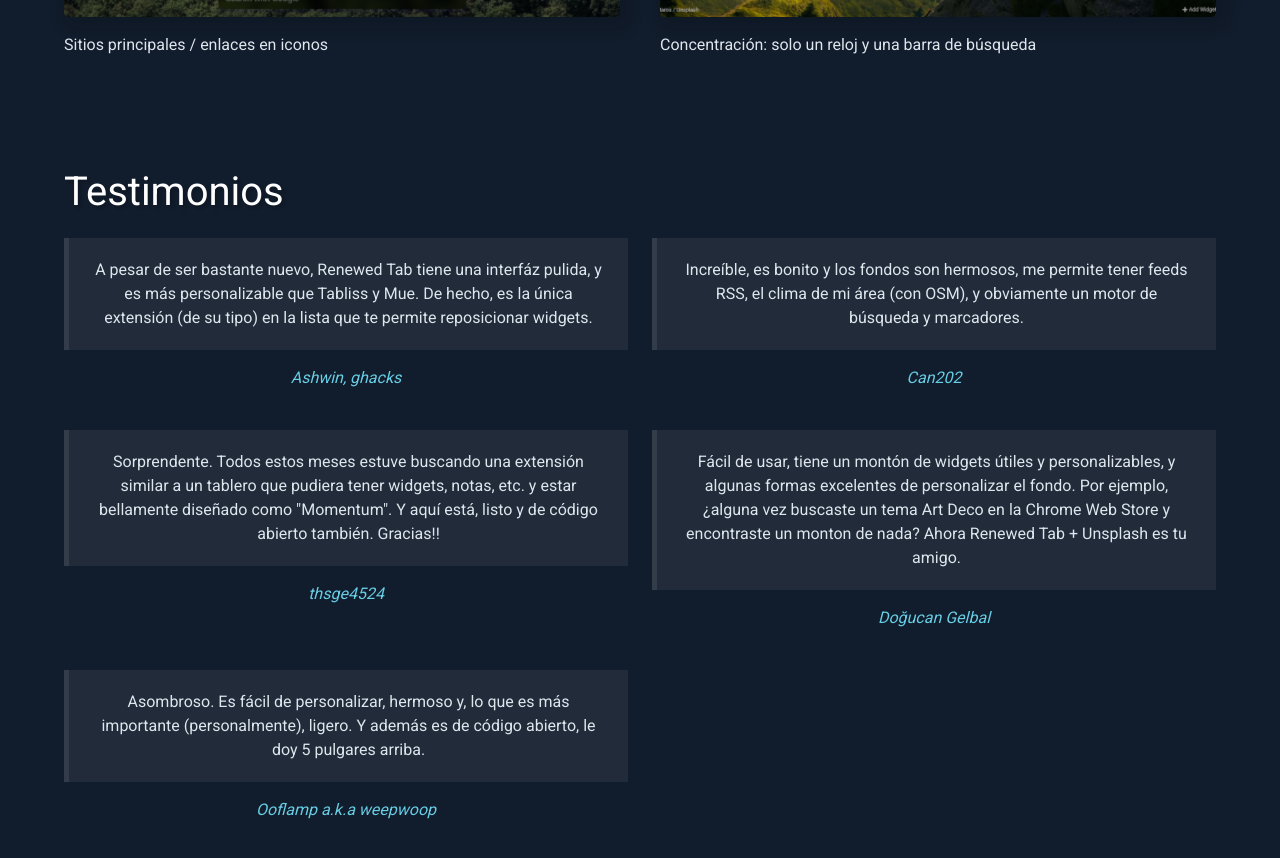
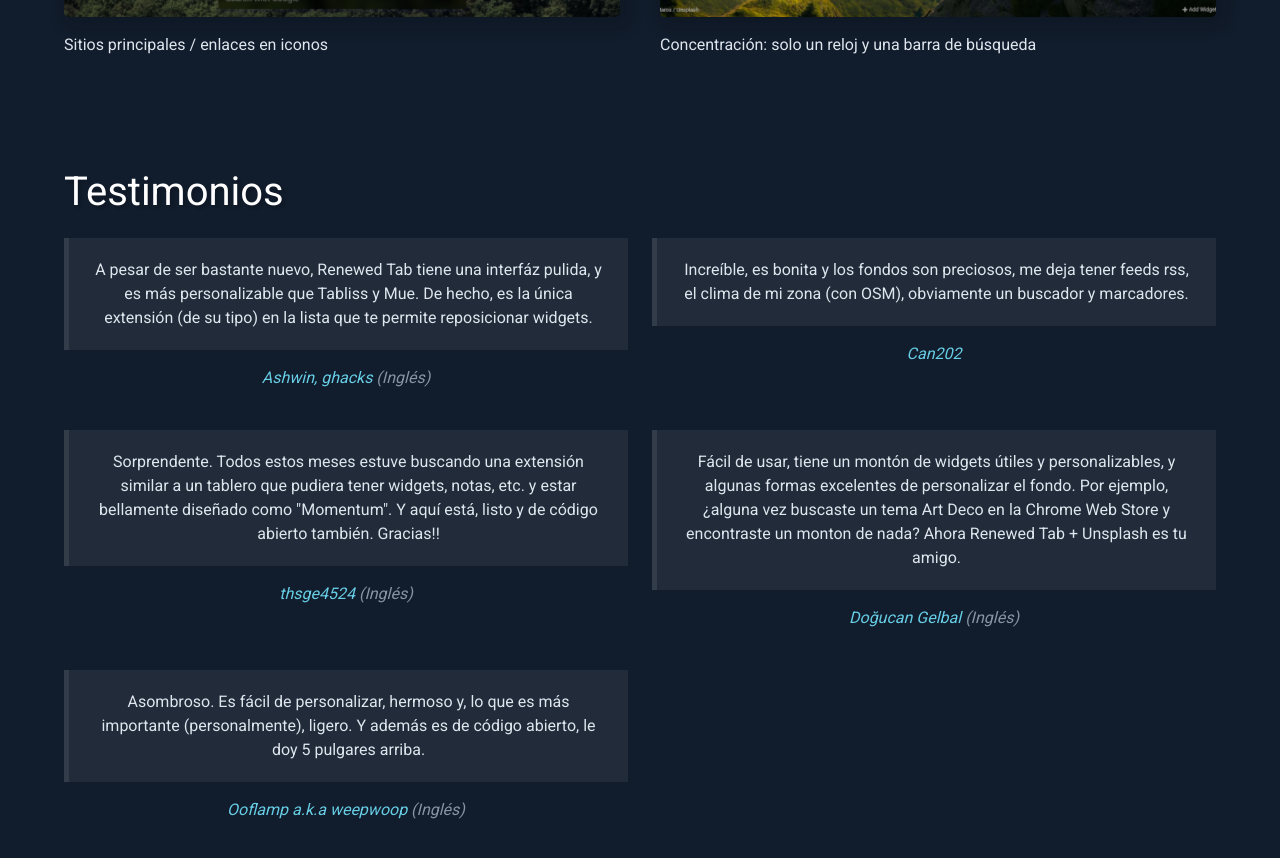
Before and after one commit to rubenwardy/renewedtab_website, a Jekyll site: the page built from es/index.html, in a window 1280 px wide and 900 px high, scrolled down 5120 px. Shown: the top 858 px of the window. Built offline with Jekyll 4.4.1, drawn with Linux system fonts in a browser that asks for light colours.

Commit message:
Add label for testimonial source languages

```diff
--- a/_data/en/testimonials.yml
+++ b/_data/en/testimonials.yml
@@ -7,6 +7,7 @@
 
 - url: https://addons.mozilla.org/en-GB/firefox/addon/renewed-tab/reviews/1735086/?utm_content=testimonial&utm_medium=referral&utm_source=renewedtab.com
   author: Can202
+  lang: Spanish
   text: >
     Incredible, it's pretty and the backgrounds are beautiful, it lets me have
     rss feeds, the weather in my area (with OSM), obviously a search engine and
--- a/_data/es/testimonials.yml
+++ b/_data/es/testimonials.yml
@@ -1,24 +1,38 @@
 - url: https://www.ghacks.net/2021/09/01/new-tab-extensions-chrome#RNT
   author: Ashwin, ghacks
+  lang: Inglés
   text: >
-    A pesar de ser bastante nuevo, Renewed Tab tiene una interfáz pulida, y es más personalizable que Tabliss y Mue. De hecho, es la única extensión (de su tipo) en la lista que te permite reposicionar widgets.
+    A pesar de ser bastante nuevo, Renewed Tab tiene una interfáz pulida, y es
+    más personalizable que Tabliss y Mue. De hecho, es la única extensión (de su
+    tipo) en la lista que te permite reposicionar widgets.
 
 - url: https://addons.mozilla.org/en-GB/firefox/addon/renewed-tab/reviews/1735086/?utm_content=testimonial&utm_medium=referral&utm_source=renewedtab.com
   author: Can202
   text: >
-    Increíble, es bonito y los fondos son hermosos, me permite tener feeds RSS, el clima de mi área (con OSM), y obviamente un motor de búsqueda y marcadores.
+    Increíble, es bonita y los fondos son preciosos, me deja tener feeds rss, el
+    clima de mi zona (con OSM), obviamente un buscador y marcadores.
 
 - url: https://addons.mozilla.org/en-GB/firefox/addon/renewed-tab/reviews/1692392/?utm_content=testimonial&utm_medium=referral&utm_source=renewedtab.com
   author: thsge4524
+  lang: Inglés
   text: >
-    Sorprendente. Todos estos meses estuve buscando una extensión similar a un tablero que pudiera tener widgets, notas, etc. y estar bellamente diseñado como "Momentum". Y aquí está, listo y de código abierto también. Gracias!!
+    Sorprendente. Todos estos meses estuve buscando una extensión similar a un
+    tablero que pudiera tener widgets, notas, etc. y estar bellamente diseñado
+    como "Momentum". Y aquí está, listo y de código abierto también. Gracias!!
 
 - url: https://chrome.google.com/webstore/detail/renewed-tab/laljofodhebajcajogbolahbjdcnfgkf/?utm_content=testimonial&utm_medium=referral&utm_source=renewedtab.com
   author: Doğucan Gelbal
+  lang: Inglés
   text: >
-    Fácil de usar, tiene un montón de widgets útiles y personalizables, y algunas formas excelentes de personalizar el fondo. Por ejemplo, ¿alguna vez buscaste un tema Art Deco en la Chrome Web Store y encontraste un monton de nada? Ahora Renewed Tab + Unsplash es tu amigo.
+    Fácil de usar, tiene un montón de widgets útiles y personalizables, y
+    algunas formas excelentes de personalizar el fondo. Por ejemplo, ¿alguna vez
+    buscaste un tema Art Deco en la Chrome Web Store y encontraste un monton de
+    nada? Ahora Renewed Tab + Unsplash es tu amigo.
 
 - url: https://addons.mozilla.org/en-GB/firefox/addon/renewed-tab/reviews/1698195/?utm_content=testimonial&utm_medium=referral&utm_source=renewedtab.com
   author: Ooflamp a.k.a weepwoop
+  lang: Inglés
   text: >
-    Asombroso. Es fácil de personalizar, hermoso y, lo que es más importante (personalmente), ligero. Y además es de código abierto, le doy 5 pulgares arriba.
+    Asombroso. Es fácil de personalizar, hermoso y, lo que es más importante
+    (personalmente), ligero. Y además es de código abierto, le doy 5 pulgares
+    arriba.
--- a/_layouts/homepage.html
+++ b/_layouts/homepage.html
@@ -151,6 +151,11 @@
 							<a href="{{ test.url }}">
 								{{ test.author }}
 							</a>
+							{% if test.lang %}
+								<span class="has-text-grey-light">
+									({{ test.lang }})
+								</span>
+							{% endif %}
 						</figcaption>
 					</figure>
 				</div>
```
